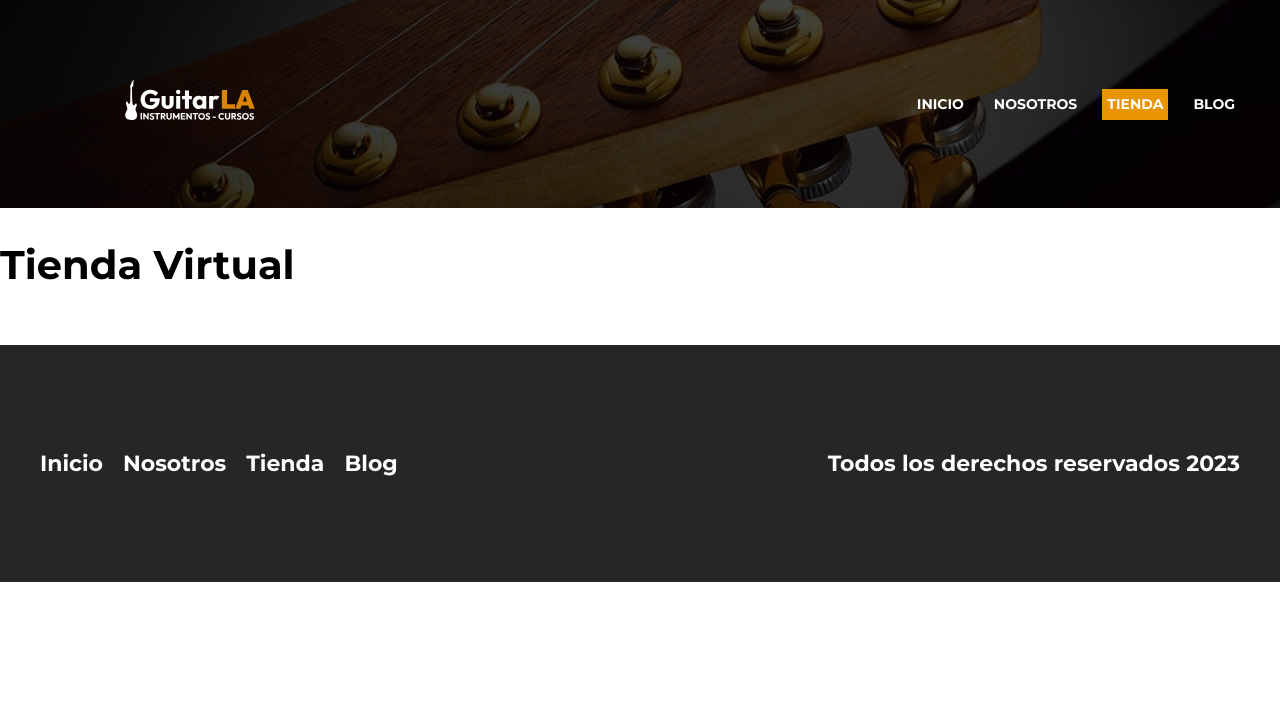
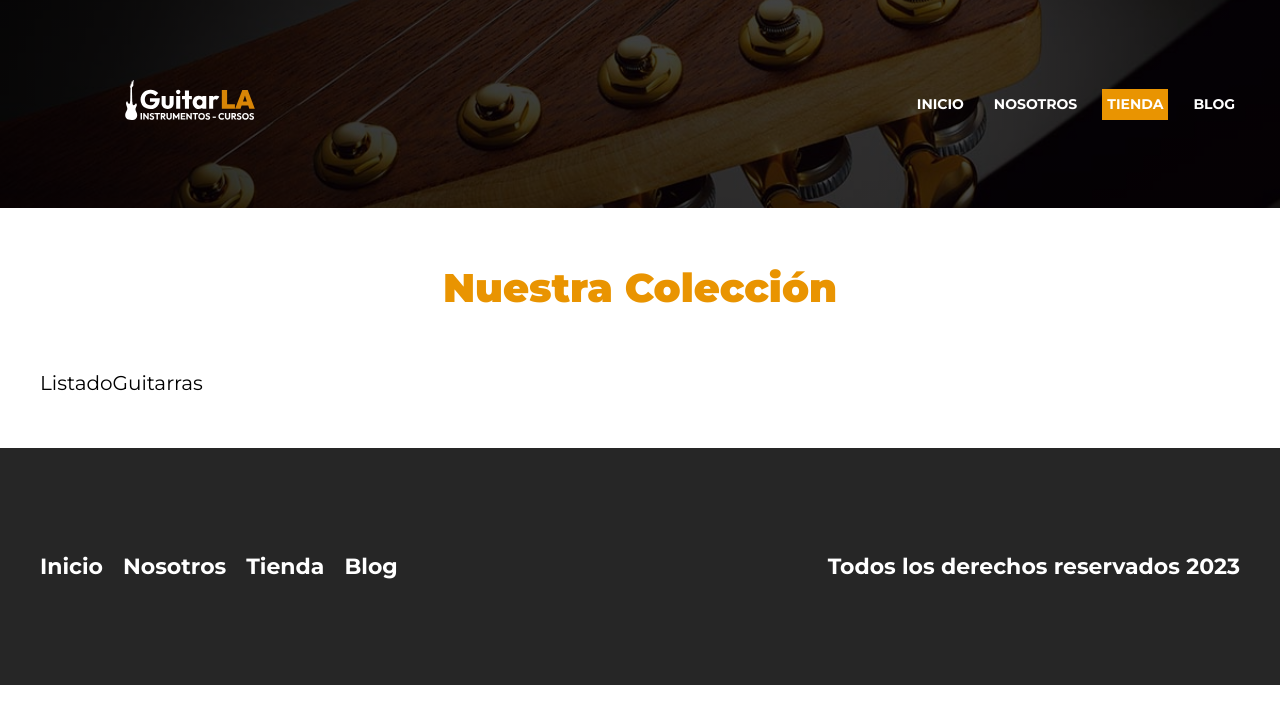
Before and after one commit to LeonardoAbraham/guitarla-nextjs-12, a Next.js app: page /tienda in a window 1280 px wide. Shown: the top 724 px of the page. Built offline with nearby package versions, Linux system fonts and the light colour scheme.

Commit message:
Creando la página de tienda

```diff
--- /dev/null
+++ b/components/listado-guitarras.js
@@ -0,0 +1,9 @@
+
+
+const ListadoGuitarras = () => {
+    return (
+        <div>ListadoGuitarras</div>
+    )
+}
+
+export default ListadoGuitarras
--- a/pages/nosotros.js
+++ b/pages/nosotros.js
@@ -9,7 +9,7 @@
             description={'Sobre nosotros, guitarLA, tienda de música'}
         >
             <main className="contenedor">
-                <h2 className="heading">Nosotros</h2>
+                <h1 className="heading">Nosotros</h1>
 
                 <div className={styles.contenido}>
                     <Image src={"/img/nosotros.jpg"} width={1000} height={800} alt="Imagen sobre nosotros"/>
--- a/pages/tienda.js
+++ b/pages/tienda.js
@@ -1,5 +1,6 @@
 
 import Layout from "../components/layout"
+import ListadoGuitarras from "../components/listado-guitarras"
 
 const Tienda = () => {
     return (
@@ -7,7 +8,11 @@
             title={'Tienda Virtual'}
             description={'Tienda virtual, venta de guitarras, instrumentos, GuitarLA'}
         >
-            <h1>Tienda Virtual</h1>
+            <main className="contenedor">
+                <h1 className="heading">Nuestra Colección</h1>
+
+                <ListadoGuitarras />
+            </main>
         </Layout>
 
     )
```
